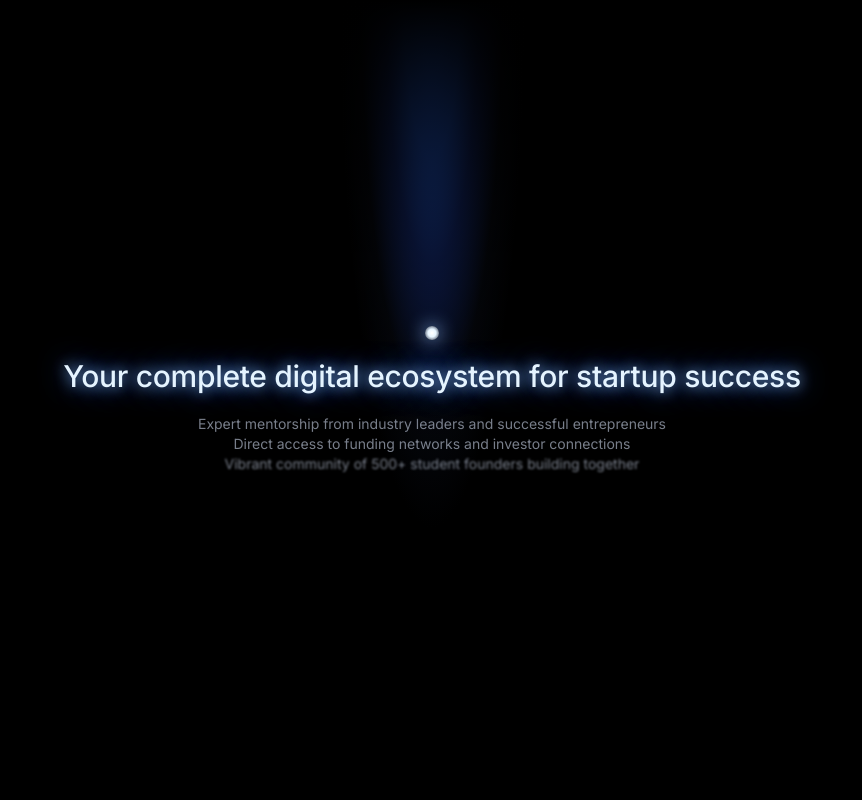
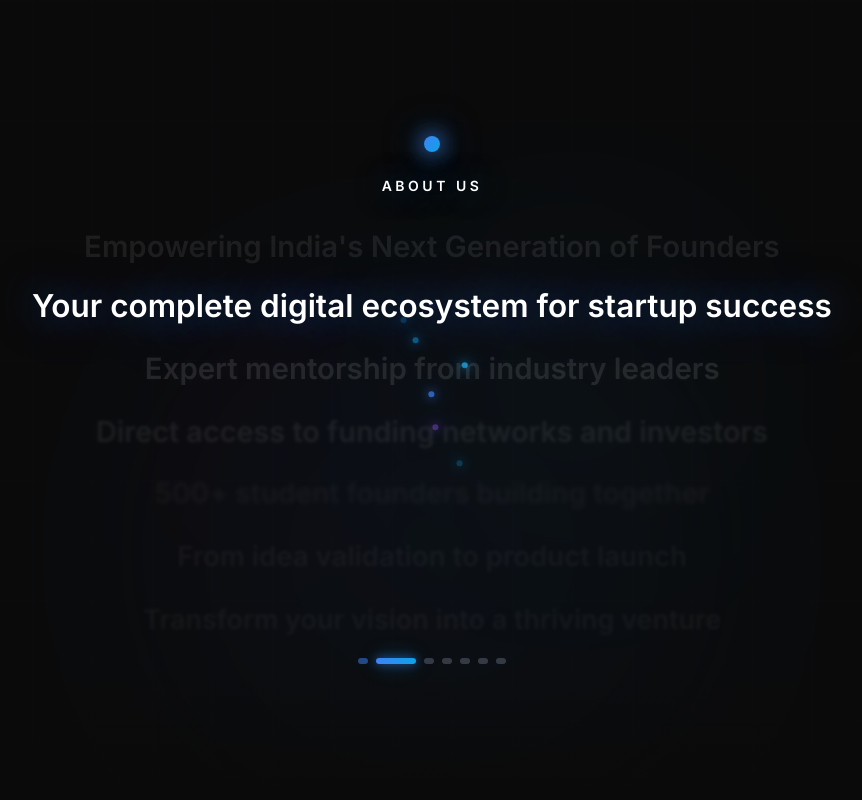
Before and after one commit to 2100030301/xentro, a Next.js app: page / in a window 1280 px wide. Shown: the part 800-1600 px from the top of the page, without its empty margins (208-1070 px from the left). Built offline with nearby package versions, Linux system fonts and the light colour scheme.

Commit message:
Updated About Us and Feature sections

```diff
--- a/src/components/AboutSection.tsx
+++ b/src/components/AboutSection.tsx
@@ -2,17 +2,47 @@
 
 import { useEffect, useRef, useState } from "react";
 import { motion, useInView } from "framer-motion";
-import "@/styles/AboutSection.css";
 
 const lines = [
   "Empowering India's Next Generation of Founders",
   "Your complete digital ecosystem for startup success",
-  "Expert mentorship from industry leaders and successful entrepreneurs",
-  "Direct access to funding networks and investor connections",
-  "Vibrant community of 500+ student founders building together",
-  "From idea validation to product launch, we walk with you",
+  "Expert mentorship from industry leaders",
+  "Direct access to funding networks and investors",
+  "500+ student founders building together",
+  "From idea validation to product launch",
   "Transform your vision into a thriving venture",
 ];
+
+const FloatingParticle = ({ delay }: { delay: number }) => {
+  const colors = [
+    'hsl(217 91% 60%)',  // primary blue
+    'hsl(199 89% 48%)',  // accent cyan
+    'hsl(260 60% 55%)',  // purple
+  ];
+  const color = colors[Math.floor(Math.random() * colors.length)];
+
+  return (
+    <motion.div
+      className="absolute w-1.5 h-1.5 rounded-full"
+      style={{
+        background: color,
+        boxShadow: `0 0 10px ${color}, 0 0 20px ${color}`,
+      }}
+      initial={{ opacity: 0, y: 100, x: Math.random() * 100 - 50 }}
+      animate={{
+        opacity: [0, 0.8, 0],
+        y: [100, -100],
+        x: [Math.random() * 100 - 50, Math.random() * 100 - 50],
+      }}
+      transition={{
+        duration: 4,
+        delay,
+        repeat: Infinity,
+        ease: "easeOut",
+      }}
+    />
+  );
+};
 
 export default function AboutSection() {
   const sectionRef = useRef<HTMLDivElement>(null);
@@ -33,118 +63,193 @@ export default function AboutSection() {
     return () => clearInterval(interval);
   }, [isInView]);
 
-  const getUpcomingLines = () => {
-    const upcoming = [];
-    for (let i = 1; i <= 3; i++) {
-      const index = (activeLineIndex + i) % lines.length;
-      upcoming.push({ text: lines[index], offset: i });
-    }
-    return upcoming;
-  };
-
   return (
     <section
       ref={sectionRef}
-      className="relative min-h-screen flex items-center justify-center overflow-hidden bg-black"
+      className="relative min-h-screen flex items-center justify-center overflow-hidden bg-background"
     >
-      {/* --- BACKGROUND: EXACT BEAM SHAPE --- */}
+      {/* Ambient Background */}
       <div className="absolute inset-0 pointer-events-none">
-        {/* Deep black base */}
-        <div className="absolute inset-0 bg-black" />
+        <div className="absolute inset-0 beam-effect opacity-80" />
 
-        {/* Very narrow, sharp blue cone starting at vertical center */}
+        {/* Primary blue glow - bottom center */}
+        <motion.div
+          className="absolute bottom-0 left-1/2 -translate-x-1/2 w-[800px] h-[500px] rounded-full blur-[140px]"
+          style={{ background: 'radial-gradient(circle, hsl(217 91% 60% / 0.35) 0%, transparent 70%)' }}
+          animate={{
+            scale: [1, 1.15, 1],
+            opacity: [0.3, 0.5, 0.3],
+          }}
+          transition={{ duration: 6, repeat: Infinity, ease: "easeInOut" }}
+        />
+
+        {/* Accent cyan glow - top right */}
+        <motion.div
+          className="absolute top-1/4 right-1/4 w-[400px] h-[400px] rounded-full blur-[120px]"
+          style={{ background: 'radial-gradient(circle, hsl(199 89% 48% / 0.25) 0%, transparent 70%)' }}
+          animate={{
+            x: [0, 40, 0],
+            y: [0, -30, 0],
+            opacity: [0.2, 0.35, 0.2],
+          }}
+          transition={{ duration: 8, repeat: Infinity, ease: "easeInOut" }}
+        />
+
+        {/* Secondary purple accent - top left */}
+        <motion.div
+          className="absolute top-1/3 left-1/4 w-[350px] h-[350px] rounded-full blur-[100px]"
+          style={{ background: 'radial-gradient(circle, hsl(260 60% 55% / 0.2) 0%, transparent 70%)' }}
+          animate={{
+            x: [0, -20, 0],
+            y: [0, 20, 0],
+            opacity: [0.15, 0.25, 0.15],
+          }}
+          transition={{ duration: 7, repeat: Infinity, ease: "easeInOut", delay: 1 }}
+        />
+
         <div
-          className="absolute inset-0"
+          className="absolute inset-0 opacity-[0.08]"
           style={{
-            backgroundImage: `
-              radial-gradient(ellipse 12% 55% at 50% 50%,
-                rgba(37, 99, 235, 1) 0%,
-                rgba(37, 99, 235, 0.95) 8%,
-                rgba(37, 99, 235, 0.8) 18%,
-                rgba(30, 64, 175, 0.55) 30%,
-                rgba(15, 23, 42, 0.3) 46%,
-                transparent 60%
-              )
-            `,
-            backgroundRepeat: "no-repeat",
-            backgroundPosition: "center bottom",
-            backgroundSize: "100% 200%", // stretches downward like the photo
+            backgroundImage: `linear-gradient(hsl(217 91% 60% / 0.15) 1px, transparent 1px),
+                             linear-gradient(90deg, hsl(217 91% 60% / 0.15) 1px, transparent 1px)`,
+            backgroundSize: '60px 60px',
           }}
         />
 
-        {/* Subtle dark top to mimic empty black space above */}
-        <div
-          className="absolute inset-0"
-          style={{
-            backgroundImage: `
-              linear-gradient(
-                to top,
-                rgba(0, 0, 0, 0) 40%,
-                rgba(0, 0, 0, 0.7) 80%,
-                rgba(0, 0, 0, 1) 100%
-              )
-            `,
-          }}
-        />
+        <div className="absolute inset-0 flex items-center justify-center">
+          {[...Array(8)].map((_, i) => (
+            <FloatingParticle key={i} delay={i * 0.5} />
+          ))}
+        </div>
       </div>
 
-      {/* --- TEXT + WHITE DOT AT BEAM ORIGIN --- */}
+      {/* Content */}
       <div className="relative z-10 w-full max-w-4xl px-6">
-        <div className="flex flex-col items-center text-center gap-4">
-          {/* Small white circle exactly at beam origin */}
-          <div
-            className="rounded-full"
-            style={{
-              width: "14px",
-              height: "14px",
-              background:
-                "radial-gradient(circle, #ffffff 0%, #e5f4ff 40%, rgba(148, 197, 255, 0.0) 100%)",
-              boxShadow: "0 0 18px rgba(148, 197, 255, 0.9)",
-            }}
-          />
-
-          {/* Active line (main text under the dot) */}
+        <div className="flex flex-col items-center text-center gap-6">
+          {/* Glowing orb origin point */}
           <motion.div
-            key={`active-${activeLineIndex}`}
-            initial={{ opacity: 0, y: 10 }}
-            animate={{ opacity: 1, y: 0 }}
-            exit={{ opacity: 0, y: -10 }}
-            transition={{ duration: 0.6 }}
+            className="relative mb-6"
+            animate={{ scale: [1, 1.2, 1] }}
+            transition={{ duration: 2, repeat: Infinity, ease: "easeInOut" }}
           >
-            <h1
-              className="text-lg sm:text-xl md:text-2xl lg:text-3xl font-medium leading-snug px-4"
+            {/* Core orb with gradient */}
+            <div
+              className="w-4 h-4 rounded-full relative z-10"
               style={{
-                color: "#e5f4ff",
-                letterSpacing: "-0.01em",
-                textShadow:
-                  "0 0 14px rgba(148, 197, 255, 0.85), 0 0 28px rgba(37, 99, 235, 0.9)",
+                background: 'linear-gradient(135deg, hsl(217 91% 60%) 0%, hsl(199 89% 48%) 100%)',
+                boxShadow: '0 0 20px hsl(217 91% 60% / 0.8), 0 0 40px hsl(199 89% 48% / 0.5)',
               }}
-            >
-              {lines[activeLineIndex]}
-            </h1>
+            />
+            {/* Inner glow */}
+            <div
+              className="absolute inset-0 w-4 h-4 rounded-full blur-md"
+              style={{ background: 'hsl(217 91% 60% / 0.6)' }}
+            />
+            {/* Outer expanding ring */}
+            <motion.div
+              className="absolute -inset-4 rounded-full"
+              style={{
+                border: '2px solid hsl(217 91% 60% / 0.4)',
+                boxShadow: '0 0 20px hsl(217 91% 60% / 0.3), inset 0 0 20px hsl(199 89% 48% / 0.2)',
+              }}
+              animate={{ scale: [1, 1.8], opacity: [0.6, 0] }}
+              transition={{ duration: 2, repeat: Infinity, ease: "easeOut" }}
+            />
+            {/* Secondary pulse ring */}
+            <motion.div
+              className="absolute -inset-2 rounded-full"
+              style={{ border: '1px solid hsl(199 89% 48% / 0.5)' }}
+              animate={{ scale: [1, 1.4], opacity: [0.4, 0] }}
+              transition={{ duration: 2, repeat: Infinity, ease: "easeOut", delay: 0.5 }}
+            />
           </motion.div>
 
-          {/* Optional extra lines directly under, faint like the image */}
-          <div className="space-y-1 max-w-3xl">
-            {getUpcomingLines().map((line, index) => (
-              <motion.p
-                key={`upcoming-${activeLineIndex}-${index}`}
-                initial={{ opacity: 0, y: 6 }}
-                animate={{ opacity: 1, y: 0 }}
-                transition={{ duration: 0.4, delay: index * 0.1 }}
-                className="text-[11px] sm:text-xs md:text-sm px-2"
+          {/* Section label */}
+          <motion.span
+            initial={{ opacity: 0, y: 20 }}
+            animate={isInView ? { opacity: 1, y: 0 } : {}}
+            transition={{ duration: 0.6 }}
+            className="text-sm font-semibold tracking-[0.25em] uppercase mb-2 text-gradient-primary"
+            style={{
+              textShadow: '0 0 30px hsl(217 91% 60% / 0.5), 0 0 60px hsl(199 89% 48% / 0.3)',
+            }}
+          >
+            About Us
+          </motion.span>
+
+          {/* Karaoke-style lines */}
+          <div className="flex flex-col items-center gap-3 py-8">
+            {lines.map((line, index) => {
+              const isActive = index === activeLineIndex;
+              const distance = Math.abs(index - activeLineIndex);
+              const isPast = index < activeLineIndex;
+              const isFuture = index > activeLineIndex;
+
+              return (
+                <motion.p
+                  key={index}
+                  animate={{
+                    opacity: isActive ? 1 : Math.max(0.15, 0.5 - distance * 0.12),
+                    scale: isActive ? 1.05 : 1 - distance * 0.02,
+                    y: isActive ? 0 : distance * 2,
+                    filter: isActive ? "blur(0px)" : `blur(${Math.min(distance * 0.8, 2)}px)`,
+                  }}
+                  transition={{ duration: 0.5, ease: [0.22, 1, 0.36, 1] }}
+                  className={`text-lg sm:text-xl md:text-2xl lg:text-3xl font-semibold leading-relaxed transition-colors duration-500 cursor-pointer px-4 ${
+                    isActive
+                      ? "text-gradient-primary"
+                      : isPast
+                        ? "text-muted-foreground/35"
+                        : "text-muted-foreground/45"
+                  }`}
+                  onClick={() => setActiveLineIndex(index)}
+                  style={{
+                    textShadow: isActive
+                      ? "0 0 40px hsl(217 91% 60% / 0.6), 0 0 80px hsl(199 89% 48% / 0.4), 0 0 120px hsl(217 91% 60% / 0.2)"
+                      : isPast
+                        ? "none"
+                        : "0 0 10px hsl(215 20% 65% / 0.1)",
+                  }}
+                >
+                  {line}
+                </motion.p>
+              );
+            })}
+          </div>
+
+          {/* Progress indicators */}
+          <div className="flex gap-2 mt-6">
+            {lines.map((_, index) => (
+              <motion.button
+                key={index}
+                onClick={() => setActiveLineIndex(index)}
+                className={`h-1.5 rounded-full transition-all duration-500 ${
+                  index === activeLineIndex
+                    ? "w-10"
+                    : index < activeLineIndex
+                      ? "w-2.5"
+                      : "w-2.5 hover:bg-muted-foreground/50"
+                }`}
                 style={{
-                  color: "rgba(200, 210, 230, 0.6)",
-                  opacity: Math.max(0.18, 0.45 - line.offset * 0.1),
-                  filter: `blur(${line.offset * 0.35}px)`,
+                  background: index === activeLineIndex
+                    ? 'linear-gradient(90deg, hsl(217 91% 60%) 0%, hsl(199 89% 48%) 100%)'
+                    : index < activeLineIndex
+                      ? 'hsl(217 91% 60% / 0.5)'
+                      : 'hsl(215 20% 65% / 0.3)',
+                  boxShadow: index === activeLineIndex
+                    ? '0 0 10px hsl(217 91% 60% / 0.6), 0 0 20px hsl(199 89% 48% / 0.4)'
+                    : 'none',
                 }}
-              >
-                {line.text}
-              </motion.p>
+                whileHover={{ scale: 1.3 }}
+                whileTap={{ scale: 0.9 }}
+              />
             ))}
           </div>
         </div>
       </div>
+
+      {/* Bottom fade */}
+      <div className="absolute bottom-0 left-0 right-0 h-32 bg-gradient-to-t from-background to-transparent pointer-events-none" />
     </section>
   );
 }
```
Also changed, not shown: src/components/FeaturesIntegrationsSection.tsx (+0 -17 lines).
